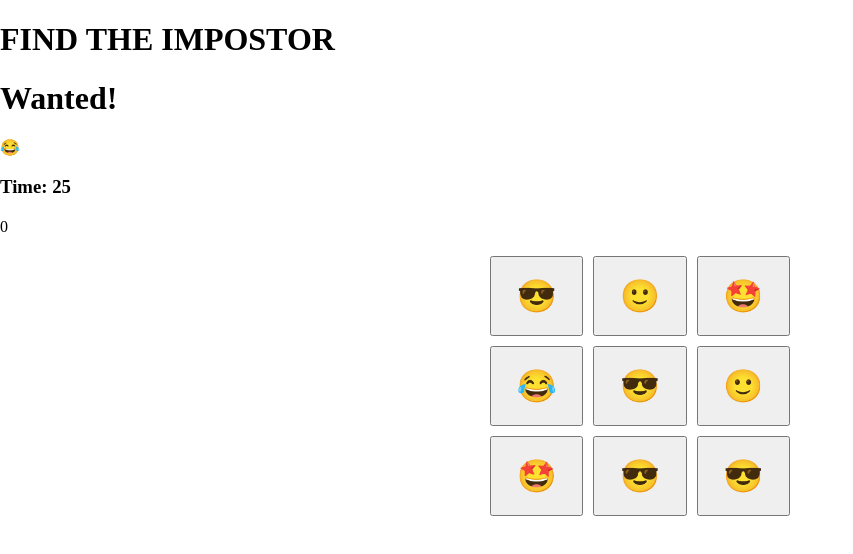
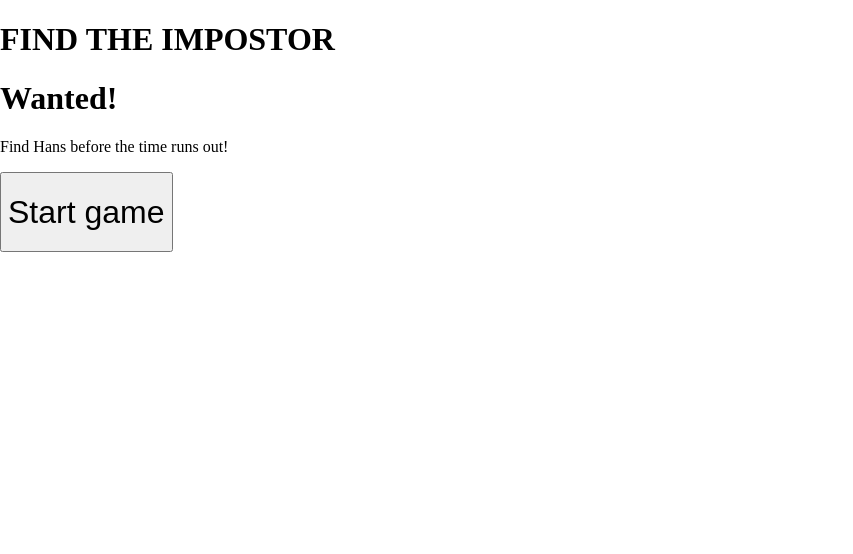
Before and after one commit to wilmareistad/wanted, a React (Vite) app: page / in a window 1280 px wide. Shown: the top 554 px of the page, without its empty margins (0-853 px from the left). Built offline with nearby package versions, Linux system fonts and the light colour scheme.

Commit message:
add start and restart buttons to Game component

```diff
--- a/src/components/Game.tsx
+++ b/src/components/Game.tsx
@@ -10,7 +10,6 @@ function pickTargetFigure(): string {
 function generateCharacters(count: number, targetFigure: string): Character[] {
   const targetIndex = Math.floor(Math.random() * count);
   const otherFigures = CHARACTERS.filter((c) => c.figure !== targetFigure);
-
   return Array.from({ length: count }, (_, i) => {
     if (i === targetIndex) {
       return { id: i, isTarget: true, figure: targetFigure };
@@ -22,13 +21,22 @@ function generateCharacters(count: number, targetFigure: string): Character[] {
 }
 
 export default function Game() {
-  const [targetFigure, setTargetFigure] = useState<string>(pickTargetFigure);
-  const [characters, setCharacters] = useState<Character[]>(
-    generateCharacters(9, targetFigure),
-  );
+  const [gameState, setGameState] = useState<"idle" | "playing" | "gameover">("idle");
+  const [targetFigure, setTargetFigure] = useState<string>("");
+  const [characters, setCharacters] = useState<Character[]>([]);
   const [message, setMessage] = useState("");
   const [score, setScore] = useState(0);
-  const [isGameOver, setIsGameOver] = useState(false);
+  const [timerKey, setTimerKey] = useState(0);
+
+  function startGame() {
+    const newTarget = pickTargetFigure();
+    setTargetFigure(newTarget);
+    setCharacters(generateCharacters(9, newTarget));
+    setMessage("");
+    setScore(0);
+    setTimerKey((k) => k + 1);
+    setGameState("playing");
+  }
 
   function nextRound() {
     const newTarget = pickTargetFigure();
@@ -37,8 +45,7 @@ export default function Game() {
   }
 
   function handleClick(character: Character) {
-    if (isGameOver) return;
-
+    if (gameState !== "playing") return;
     if (character.isTarget) {
       setScore((prev) => prev + 1);
       setMessage("CORRECT!");
@@ -48,6 +55,18 @@ export default function Game() {
     }
   }
 
+  // start
+  if (gameState === "idle") {
+    return (
+      <div>
+        <h1>Wanted!</h1>
+        <p>Find Hans before the time runs out!</p>
+        <button onClick={startGame}>Start game</button>
+      </div>
+    );
+  }
+
+  // game and game over
   return (
     <div>
       <div>
@@ -55,10 +74,22 @@ export default function Game() {
         <div>{targetFigure}</div>
       </div>
 
-      <Timer initialTime={30} onTimeUp={() => setIsGameOver(true)} />
+      <Timer
+        key={timerKey}
+        initialTime={30}
+        onTimeUp={() => setGameState("gameover")}
+      />
+
       <h2>{message}</h2>
       <p>{score}</p>
-      {isGameOver && <h2>Game Over! Final score: {score}</h2>}
+
+      {gameState === "gameover" && (
+        <div>
+          <h2>Game Over! Score: {score}</h2>
+          <button onClick={startGame}>Play again</button>
+        </div>
+      )}
+
       <div className="grid">
         {characters.map((c) => (
           <button key={c.id} onClick={() => handleClick(c)}>
```
